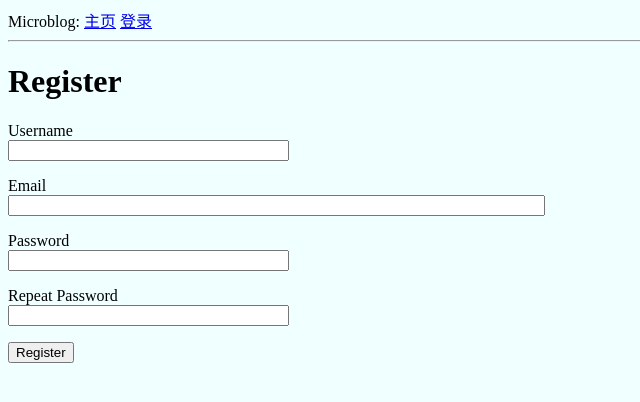
After one commit to recovey/Flask_blog, a Flask app: page /register in a window 1280 px wide. The commit adds this page. Shown: the top 402 px of the page, without its empty margins (0-640 px from the left). Run offline with Flask 2, Linux system fonts and the light colour scheme.

Commit message:
第六次上传-用户登录2

```diff
--- a/app/__init__.py
+++ b/app/__init__.py
@@ -10,6 +10,6 @@ db = SQLAlchemy(app)  # 数据库对象
 migrate = Migrate(app, db)  # 迁移引擎对象
 print('等会谁（哪个包或模块）在使用我：', __name__)
 login = LoginManager(app)
-# login.login_view = 'login'
+login.login_view = 'login'
 
 from app import routes, models  # 从app包中导入模块routes
--- a/app/forms.py
+++ b/app/forms.py
@@ -1,6 +1,7 @@
 from flask_wtf import FlaskForm  # 从flask_wtf包中导入FlaskForm类
-from wtforms import StringField, PasswordField, BooleanField, SubmitField  # 导入这些类
-from wtforms.validators import DataRequired
+from wtforms import StringField, PasswordField, BooleanField, SubmitField
+from wtforms.validators import ValidationError, DataRequired, Email, EqualTo
+from app.models import User
 
 
 class LoginForm(FlaskForm):
@@ -8,3 +9,22 @@ class LoginForm(FlaskForm):
     password = PasswordField('Password', validators=[DataRequired()])
     remember_me = BooleanField('Remember Me')
     submit = SubmitField('Sign In')
+
+
+class RegistrationForm(FlaskForm):
+    username = StringField('Username', validators=[DataRequired()])
+    email = StringField('Email', validators=[DataRequired(), Email()])
+    password = PasswordField('Password', validators=[DataRequired()])
+    password2 = PasswordField(
+        'Repeat Password', validators=[DataRequired(), EqualTo('password')])
+    submit = SubmitField('Register')
+
+    def validate_username(self, username):
+        user = User.query.filter_by(username=username.data).first()
+        if user is not None:
+            raise ValidationError('Please use a different username.')
+
+    def validate_email(self, email):
+        user = User.query.filter_by(email=email.data).first()
+        if user is not None:
+            raise ValidationError('Please use a different email address.')
--- a/app/models.py
+++ b/app/models.py
@@ -19,7 +19,9 @@ class User(UserMixin, db.Model):
     posts = db.relationship('Post', backref='author', lazy='dynamic')
 
     def __repr__(self):
-        return '<User {}>'.format(self.username)
+        # return '<User {}>'.format(self.username)
+        return '<User {}, Email {}, Password_Hash {}, Posts {}'.format(self.username, self.email, self.password_hash,
+                                                                       self.posts)
 
     def set_password(self, password):
         self.password_hash = generate_password_hash(password)
--- a/app/routes.py
+++ b/app/routes.py
@@ -1,17 +1,20 @@
 from app.forms import LoginForm
-from flask import render_template, flash, redirect, url_for
+from flask import render_template, flash, redirect, url_for, request
 
 from app import app  # 从app包中导入 app这个实例
 from flask_login import current_user, login_user
 from app.models import User
 from flask_login import logout_user
 from flask_login import login_required
+from werkzeug.urls import url_parse
+from app import db
+from app.forms import RegistrationForm
 
 
 # 2个路由
 @app.route('/')
 @app.route('/index')
-# @login_required
+@login_required
 def index():
     # user = {'username': '张三'}  # 用户
     posts = [  # 创建一个列表：帖子。里面元素是两个字典，每个字典里元素还是字典，分别作者、帖子内容。
@@ -44,7 +47,12 @@ def login():
             flash('Invalid username or password')
             return redirect(url_for('login'))
         login_user(user, remember=form.remember_me.data)
-        return redirect(url_for('index'))
+
+        # 重定向到 next 页面
+        next_page = request.args.get('next')
+        if not next_page or url_parse(next_page).netloc != '':
+            next_page = url_for('index')
+        return redirect(next_page)
     return render_template('login.html', title='Sign In', form=form)
 
 
@@ -52,3 +60,19 @@ def login():
 def logout():
     logout_user()
     return redirect(url_for('index'))
+
+
+# 注册功能
+@app.route('/register', methods=['GET', 'POST'])
+def register():
+    if current_user.is_authenticated:
+        return redirect(url_for('index'))
+    form = RegistrationForm()
+    if form.validate_on_submit():
+        user = User(username=form.username.data, email=form.email.data)
+        user.set_password(form.password.data)
+        db.session.add(user)
+        db.session.commit()
+        flash('Congratulations, you are now a registered user!')
+        return redirect(url_for('login'))
+    return render_template('register.html', title='Register', form=form)
--- a/app/templates/index.html
+++ b/app/templates/index.html
@@ -1,8 +1,7 @@
 {% extends "base.html" %}
 
 {% block content %}
-	<h1>Hello,{{ current_user.username}}!</h1>
-	<h1>{{ current_user.email}}!</h1>
+	<h1>Hello,{{ current_user.username}}! </h1> <!--	{{ current_user.email}}!-->
 	{% for post in posts %}
 		<div><p>{{ post.author.username }} says: <b>{{ post.body }}</b></p></div>
 	{% endfor %}
--- a/app/templates/login.html
+++ b/app/templates/login.html
@@ -20,4 +20,5 @@
     <p>{{ form.remember_me() }} {{ form.remember_me.label }}</p>
     <p>{{ form.submit() }}</p>
 </form>
+<p>New User? <a href="{{ url_for('register') }}">Click to Register!</a></p>
 {% endblock %}
--- /dev/null
+++ b/app/templates/register.html
@@ -0,0 +1,37 @@
+{% extends "base.html" %}
+
+{% block content %}
+	<h1>Register</h1>
+	<form action="" method="post">
+		{{ form.hidden_tag() }}
+		<p>
+			{{ form.username.label }}<br>
+			{{ form.username(size=32) }}<br>
+			{% for error in form.username.errors %}
+				<span style="color:red;">[{{ error }}]</span>
+			{% endfor %}
+		</p>
+		<p>
+			{{ form.email.label }}<br>
+			{{ form.email(size=64) }}<br>
+			{% for error in form.email.error %}
+				<span style="color:red;">[{{ error }}]</span>
+			{% endfor %}
+		</p>
+		<p>
+			{{ form.password.label }}<br>
+			{{ form.password(size=32) }}<br>
+			{% for error in form.password.errors %}
+				<span style="color:red;">[{{ error }}]</span>
+			{% endfor %}
+		</p>
+		<p>
+			{{ form.password2.label }}<br>
+			{{ form.password2(size=32) }}<br>
+			{% for error in form.password2.errors %}
+				<span style="color:red;">[{{ error }}]</span>
+			{% endfor %}
+		</p>
+		<p>{{ form.submit() }}</p>
+	</form>
+{% endblock %}
```
Also changed, not shown: app.db.
